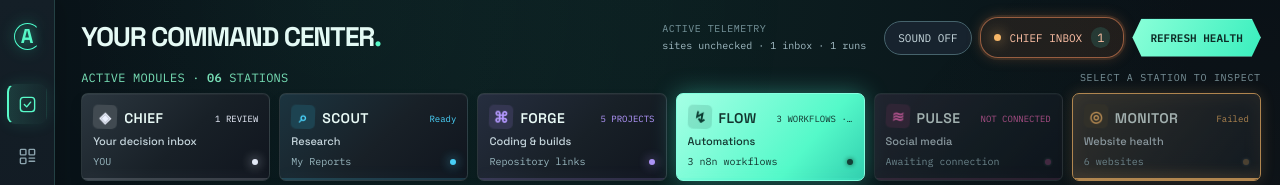
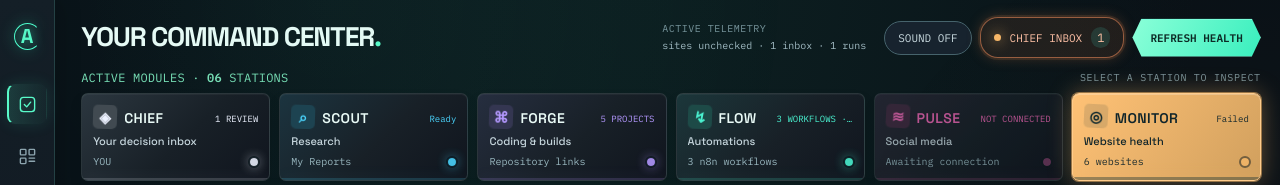
Before and after one commit to WynwoodDreams/The-Arena, a website: page index.html in a window 1280 px wide. Shown: the top 185 px of the page. Drawn offline with Linux system fonts and the light colour scheme; no server answers.

Commit message:
Fill selected agent card with its matching accent and unify status light color

```diff
--- a/arena-visual.css
+++ b/arena-visual.css
@@ -49,13 +49,6 @@
 .agent-foot span:first-child{overflow:hidden;text-overflow:ellipsis;white-space:nowrap}
 .agent-card.offline{filter:none;opacity:.68}
 .agent-card.offline:hover,.agent-card.offline:focus-visible{opacity:1}
-.agent-card[data-agent="flow"]:not(.offline){background:linear-gradient(130deg,#a5ffe5,#54f9c9 67%,#32cfaf);color:#082920;border-color:#84ffe0;box-shadow:0 0 23px #4af3d15d}
-.agent-card[data-agent="flow"]:not(.offline) .agent-name,
-.agent-card[data-agent="flow"]:not(.offline) p,
-.agent-card[data-agent="flow"]:not(.offline) .agent-foot,
-.agent-card[data-agent="flow"]:not(.offline) .agent-state{color:#12342e}
-.agent-card[data-agent="flow"]:not(.offline) .agent-icon{background:#185f4c29;color:#0a3a30}
-.agent-card[data-agent="flow"]:not(.offline) .station-light{background:#113a31;box-shadow:0 0 6px #124833}
 .workgrid{display:grid;grid-template-columns:minmax(0,1fr) clamp(230px,23vw,310px);gap:12px;align-items:stretch;margin-bottom:14px}
 .panel{background:linear-gradient(148deg,#152229,#0d171f);border:1px solid #305d5d;border-radius:6px;box-shadow:0 7px 20px #0000001f}
 .panel-top{background:linear-gradient(95deg,#122f2b,#162529);padding:10px 13px;min-height:37px;border-bottom-color:#3e7774;letter-spacing:.5px;color:#aafae0;font-size:11px}
@@ -336,3 +329,87 @@
  .metrics p{font-size:12px}
  .room .panel-top .muted{white-space:normal;text-align:right;line-height:1.3}
 }
+
+
+/* Selected agents: the agent's own accent color fills its entire card.
+   A colored status light remains the SAME agent color in all states.
+   Brightness and animation distinguish ready, working and disconnected. */
+.agents .agent-card{
+ color:var(--text);
+ background:linear-gradient(136deg,color-mix(in srgb,var(--agent) 10%,#16222a),#182027 54%,#10151e);
+ border-color:#44545582;
+}
+.agents .agent-card.selected,
+.agents .agent-card.selected.offline,
+.agents .agent-card.selected.working{
+ background:linear-gradient(125deg,
+  color-mix(in srgb,var(--agent) 93%,white 7%),
+  color-mix(in srgb,var(--agent) 81%,#0b2225 19%));
+ border-color:color-mix(in srgb,var(--agent) 78%,white);
+ color:#102029;
+ opacity:1;
+ filter:none;
+ box-shadow:0 0 0 1px color-mix(in srgb,var(--agent) 50%,transparent),
+            0 0 23px color-mix(in srgb,var(--agent) 36%,transparent),
+            inset 0 1px 0 #ffffff3b;
+}
+.agents .agent-card.selected:before{background:#082c30;opacity:.38;height:3px}
+.agents .agent-card.selected .agent-name,
+.agents .agent-card.selected p,
+.agents .agent-card.selected .agent-foot,
+.agents .agent-card.selected .agent-state{
+ color:#10252b;
+ text-shadow:none;
+}
+.agents .agent-card.selected .agent-icon{
+ background:#0a273020;
+ color:#112a2f;
+}
+.agents .agent-card.selected .agent-foot span:first-child{opacity:.95}
+.agents .agent-card.offline:not(.selected){
+ filter:none;
+ opacity:.76;
+}
+.agents .agent-card.offline:not(.selected) .agent-icon,
+.agents .agent-card.offline:not(.selected) .agent-name{
+ color:var(--agent);
+}
+/* Same hue for every status. Only luminance/pulse changes. */
+.agents .agent-card .station-light{
+ display:block;
+ flex:0 0 8px;
+ width:8px;
+ height:8px;
+ border-radius:50%;
+ background:var(--agent);
+ outline:2px solid #0a181dd9;
+ box-shadow:0 0 0 1px color-mix(in srgb,var(--agent) 48%,transparent),
+            0 0 12px var(--agent);
+ opacity:1;
+ animation:none;
+}
+.agents .agent-card.working .station-light{
+ animation:agentWorkingBeacon 1.1s ease-in-out infinite;
+}
+.agents .agent-card.online .station-light{
+ animation:agentReadyBeacon 3.3s ease-in-out infinite;
+}
+.agents .agent-card.offline .station-light{
+ background:var(--agent);
+ box-shadow:0 0 4px color-mix(in srgb,var(--agent) 38%,transparent);
+ opacity:.43;
+ animation:none;
+}
+.agents .agent-card.selected.offline .station-light{opacity:.58}
+@keyframes agentWorkingBeacon{
+ 0%,100%{opacity:1;box-shadow:0 0 13px var(--agent)}
+ 50%{opacity:.43;box-shadow:0 0 4px var(--agent)}
+}
+@keyframes agentReadyBeacon{
+ 0%,100%{opacity:1}
+ 50%{opacity:.73}
+}
+@media(prefers-reduced-motion:reduce){
+ .agents .agent-card.working .station-light,
+ .agents .agent-card.online .station-light{animation:none}
+}
```
